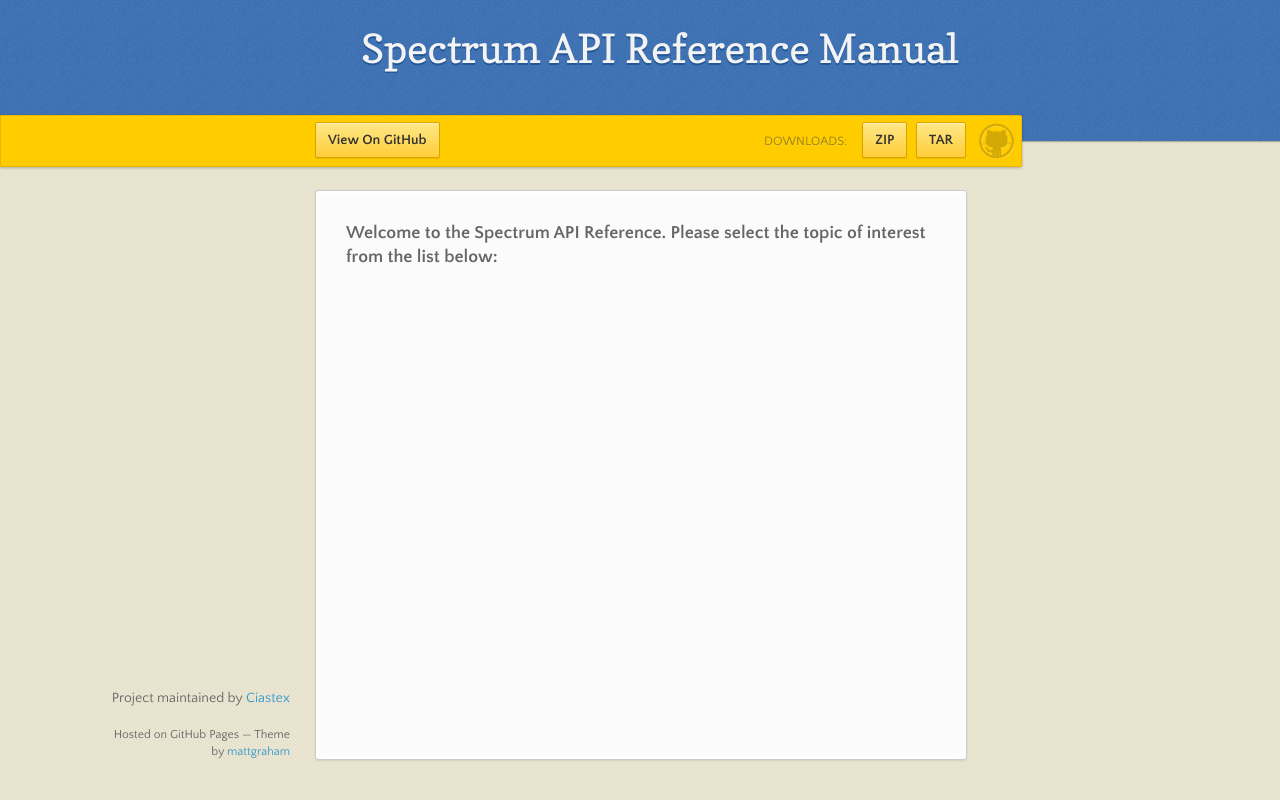
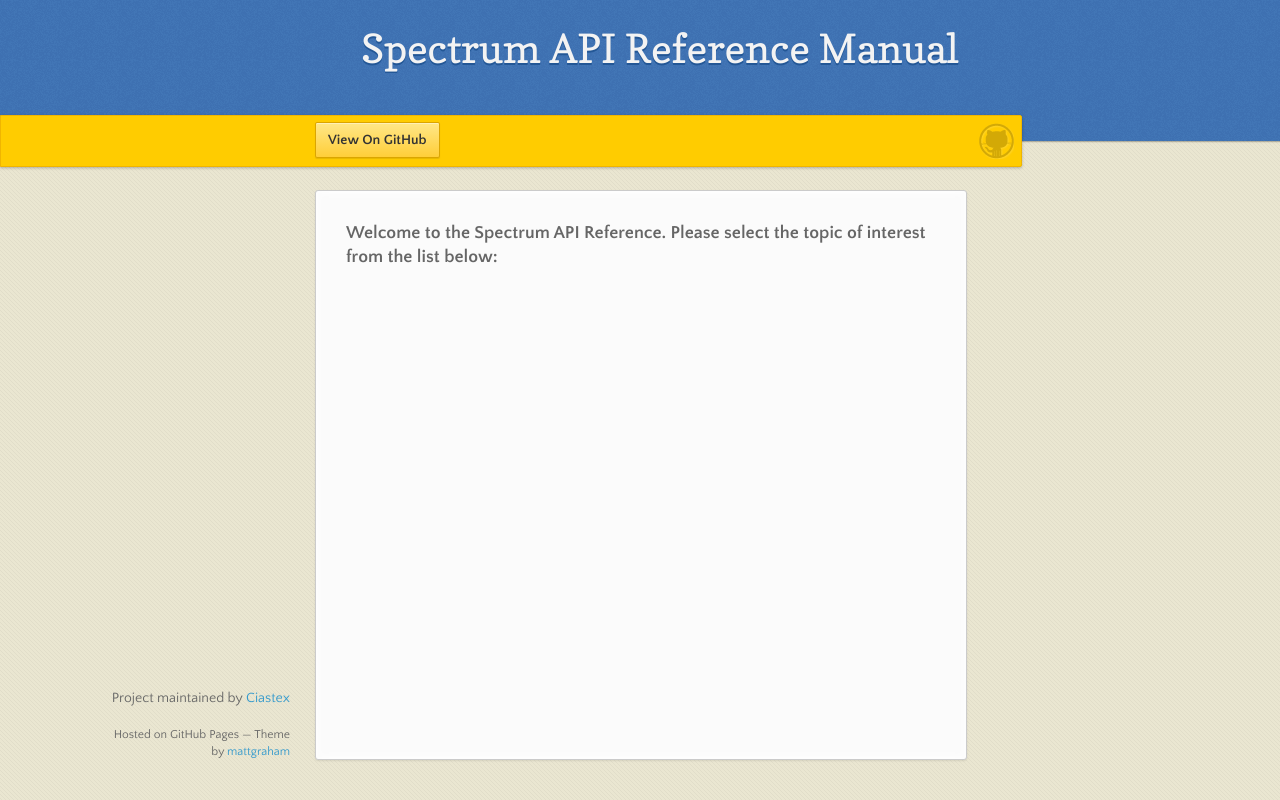
Before and after one commit to larnin/Spectrum, a plain HTML site: page index.html in a window 1280 px wide. Drawn offline with nearby package versions, Linux system fonts and the light colour scheme.

Commit message:
Removed download links

```diff
--- a/index.html
+++ b/index.html
@@ -3,7 +3,7 @@
   <head>
     <meta charset="utf-8">
     <meta http-equiv="X-UA-Compatible" content="chrome=1">
-    <title>Spectrum API Reference Manual by Ciastex</title>
+    <title>Spectrum API Reference Manual</title>
     <link rel="stylesheet" href="stylesheets/styles.css">
     <link rel="stylesheet" href="stylesheets/github-dark.css">
     <script src="https://ajax.googleapis.com/ajax/libs/jquery/1.7.1/jquery.min.js"></script>
@@ -25,13 +25,6 @@
         <span id="logo"></span>
 
         <a href="https://github.com/Ciastex/Spectrum" class="button fork"><strong>View On GitHub</strong></a>
-        <div class="downloads">
-          <span>Downloads:</span>
-          <ul>
-            <li><a href="https://github.com/Ciastex/Spectrum/zipball/master" class="button">ZIP</a></li>
-            <li><a href="https://github.com/Ciastex/Spectrum/tarball/master" class="button">TAR</a></li>
-          </ul>
-        </div>
       </div><!-- end banner -->
 
     <div class="wrapper">
```
